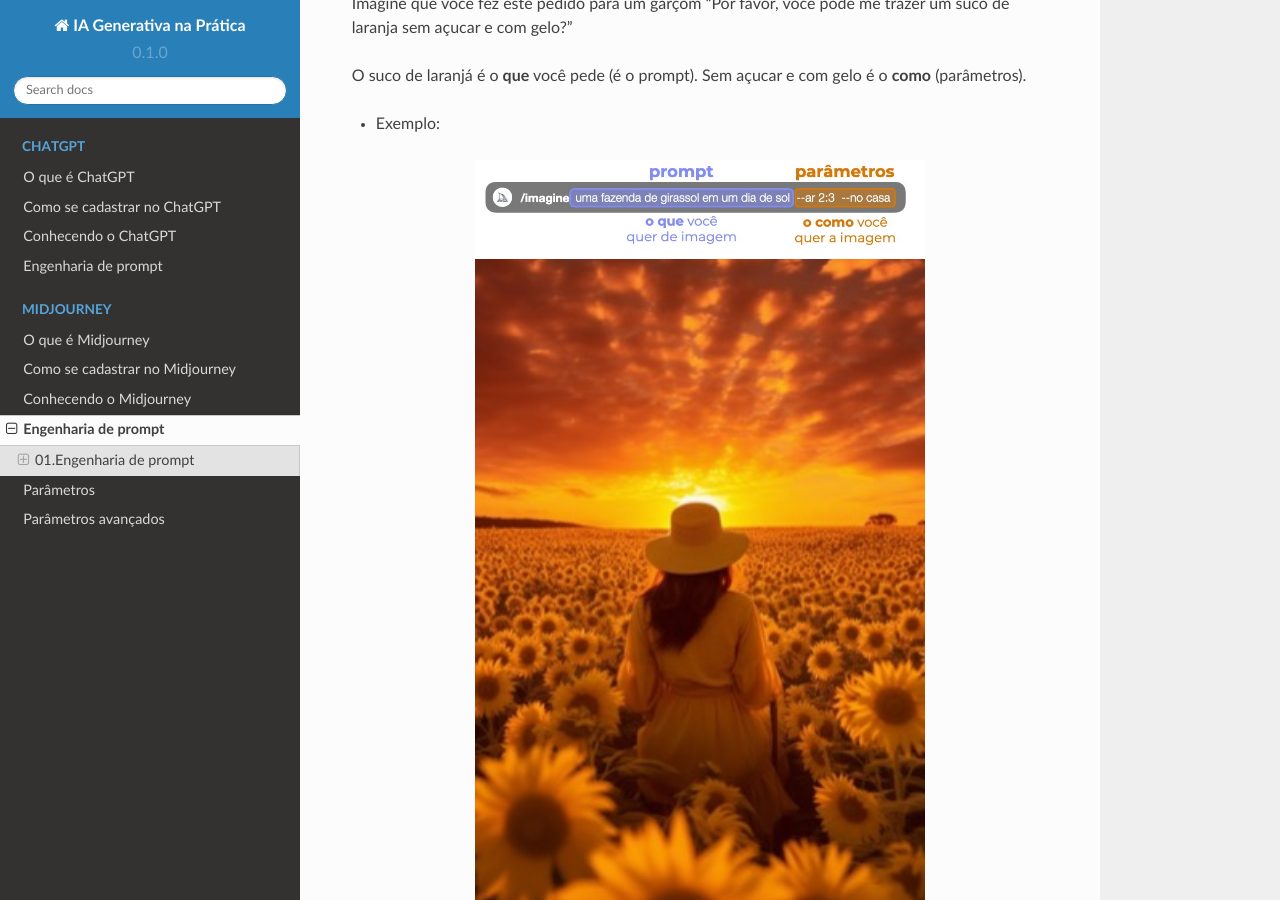
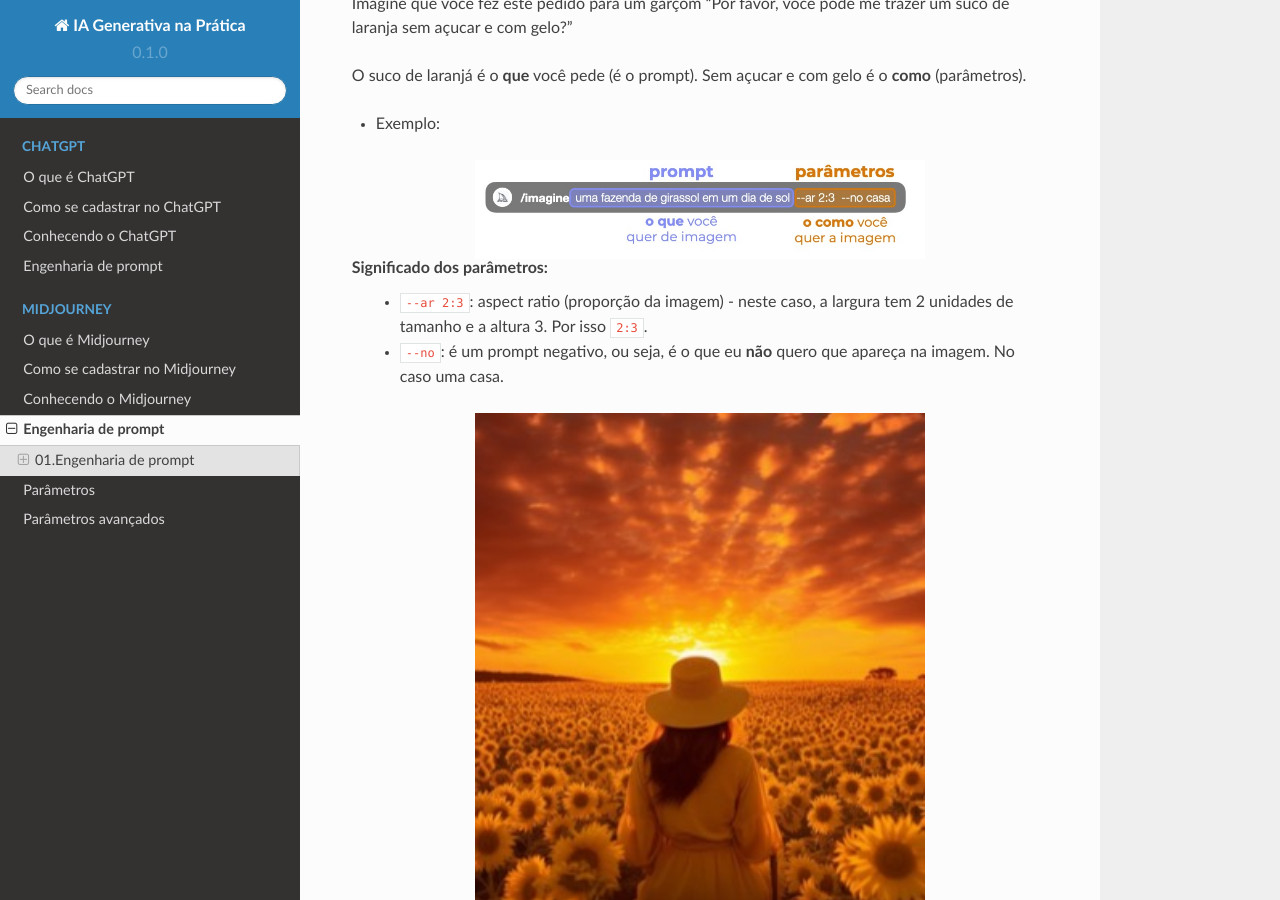
Before and after one commit to conteudo-orbeai/RTD_GENAI_V01, a Sphinx documentation site: the page built from docs/source/MIDJOURNEY/mj_engenharia_de_prompt/mj_engenharia_de_prompt.rst, in a window 1280 px wide and 900 px high, scrolled down 464 px. Built offline with Sphinx 7.4.7 and the Read the Docs theme 2.0.0, drawn with Linux system fonts in a browser that asks for light colours; pages that are not in the unit, such as notebooks, are missing from menus.

Commit message:
Update mj_engenharia_de_prompt.rst

```diff
--- a/docs/source/MIDJOURNEY/mj_engenharia_de_prompt/mj_engenharia_de_prompt.rst
+++ b/docs/source/MIDJOURNEY/mj_engenharia_de_prompt/mj_engenharia_de_prompt.rst
@@ -24,6 +24,11 @@ O suco de laranjá é o **que** você pede (é o prompt). Sem açucar e com gelo
    :align: center
    :width: 450
 
+Significado dos parâmetros:
+ - ``--ar 2:3``: aspect ratio (proporção da imagem) - neste caso, a largura tem 2 unidades de tamanho e a altura 3. Por isso ``2:3``.
+
+ - ``--no``: é um prompt negativo, ou seja, é o que eu **não** quero que apareça na imagem. No caso uma casa.
+
 .. image:: engenharia_prompt_imagem_gerada.jpg
    :align: center
    :width: 450
```
